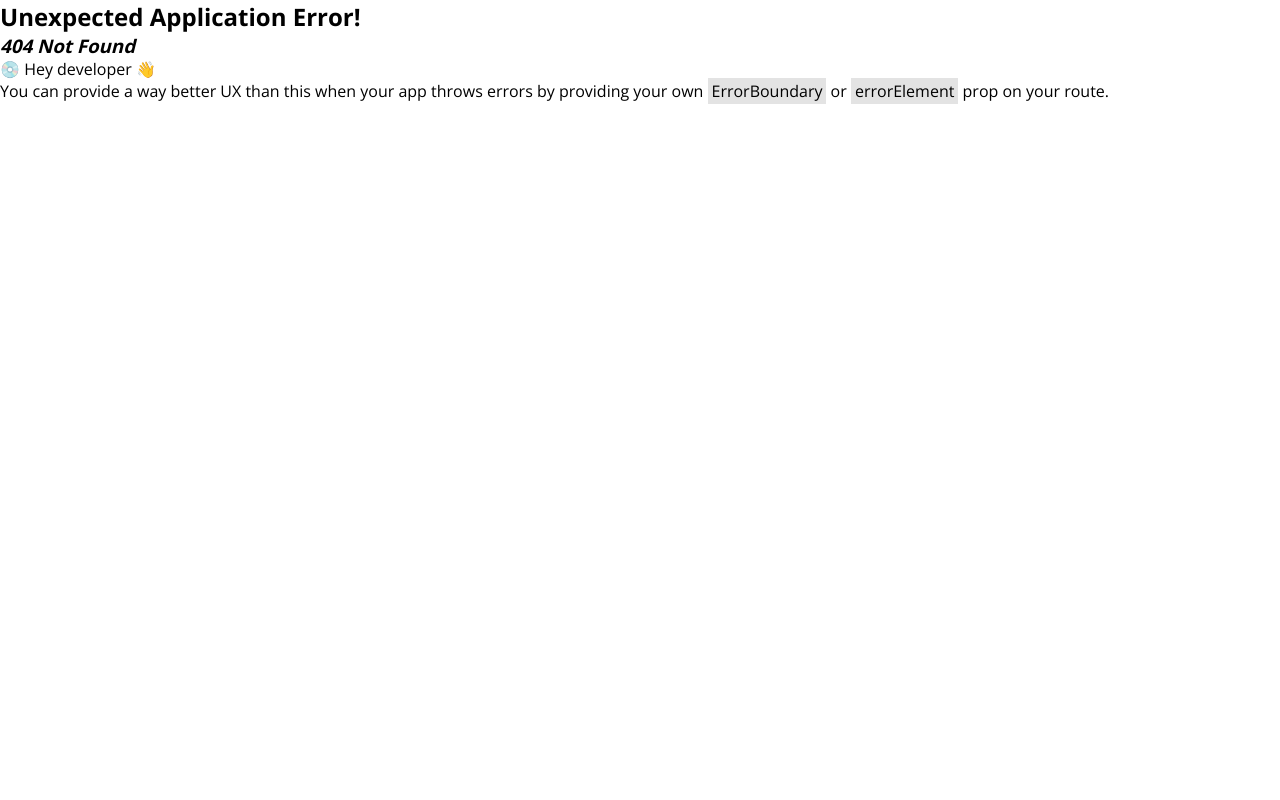
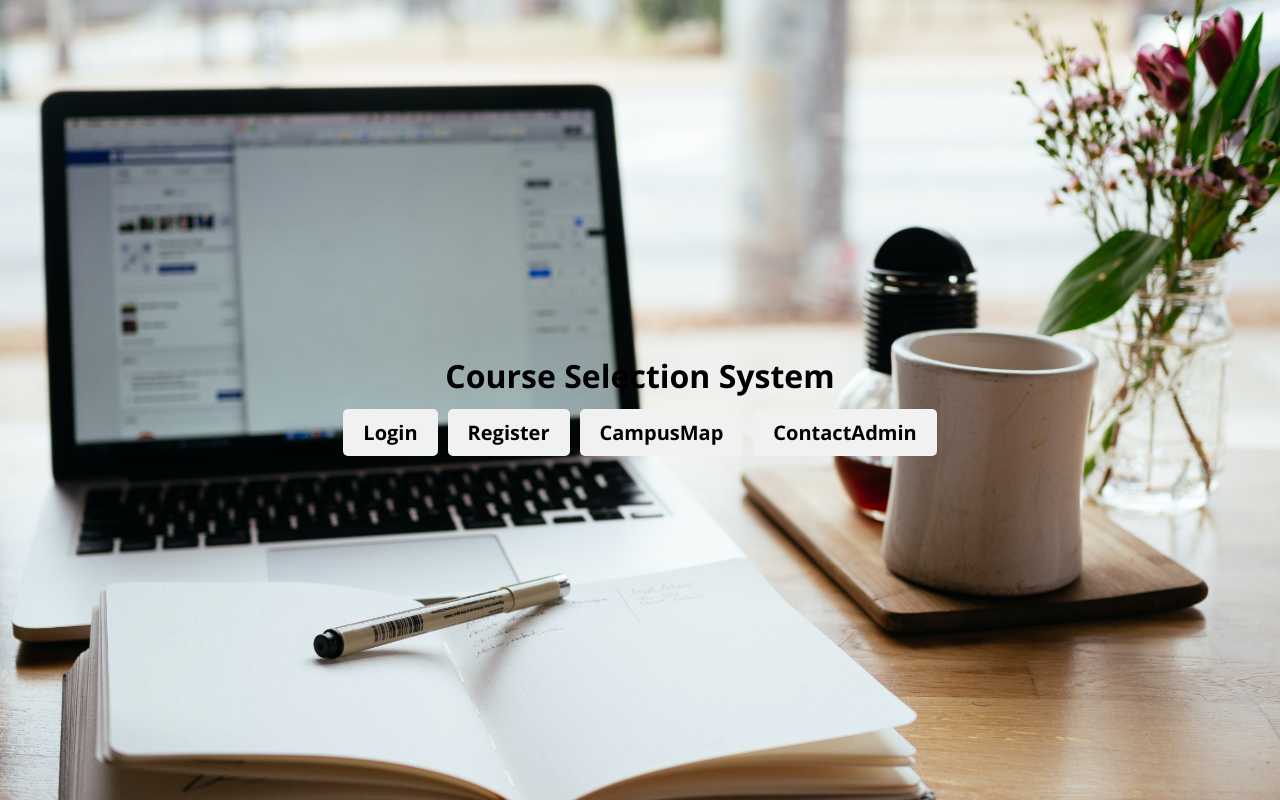
Before and after one commit to CharRaYoda/CSCI3100_D5, a React (Create React App) app in the folder client/: page / in a window 1280 px wide. Before the commit this address had no page. Built offline with nearby package versions, Linux system fonts and the light colour scheme.

Commit message:
Add DefaultSystemPage

```diff
--- a/client/src/App.js
+++ b/client/src/App.js
@@ -4,6 +4,7 @@ import {
   Route,
   Outlet,
 } from "react-router-dom";
+import DefaultPage from "./pages/common/DefaultPage";
 import Register from "./pages/auth/Register";
 import Login from "./pages/auth/Login";
 import ContactAdmin from "./pages/ContactAdmin/ContactAdmin";
@@ -16,6 +17,10 @@ import AdminHome from "./pages/admin/Home";
 import "./style.scss"
 
 const router = createBrowserRouter([
+  {
+    path: "/",
+    element: <DefaultPage />,
+  },
   {
     path: "/register",
     element: <Register />,
--- /dev/null
+++ b/client/src/pages/common/DefaultPage.css
@@ -0,0 +1,33 @@
+.course-selection-system-container {
+  background-image: url('./image/DefaultBackground.jpg');
+  background-size: cover;
+  background-position: center;
+  display: flex;
+  flex-direction: column;
+  justify-content: center;
+  align-items: center;
+  height: 100vh;
+}
+
+.course-selection-system-links {
+  list-style: none;
+  padding: 0;
+  margin: 0;
+  display: flex;
+  gap: 10px;
+}
+
+.course-selection-system-link {
+  text-decoration: none;
+  color: black;
+  font-size: 20px;
+  font-weight: bold;
+  padding: 10px 20px;
+  border-radius: 5px;
+  background-color: #f1f1f1;
+  transition: background-color 0.2s ease-in-out;
+}
+
+.course-selection-system-link:hover {
+  background-color: #ddd;
+}
--- /dev/null
+++ b/client/src/pages/common/DefaultPage.jsx
@@ -0,0 +1,23 @@
+import React from 'react';
+import './DefaultPage.css';
+import { Link, useNavigate} from "react-router-dom";
+
+function CourseSelectionSystem() {
+    const handleClick = () => {
+        window.open('https://www.cuhk.edu.hk/chinese/campus/cuhk-campus-map.html', '_blank');
+    }
+  return (
+    <div className="course-selection-system-container">
+      <h1>Course Selection System</h1>
+      <p>.</p>
+      <ul className="course-selection-system-links">
+        <li><a href="/login" className="course-selection-system-link">Login</a></li>
+        <li><a href="/register" className="course-selection-system-link">Register</a></li>
+        <li><Link onClick={handleClick} className="course-selection-system-link">CampusMap</Link></li>
+        <li><a href="/ContactAdmin" className="course-selection-system-link">ContactAdmin</a></li>
+      </ul>
+    </div>
+  );
+}
+
+export default CourseSelectionSystem;
```
Also changed, not shown: client/src/pages/common/image/DefaultBackground.jpg (added).
